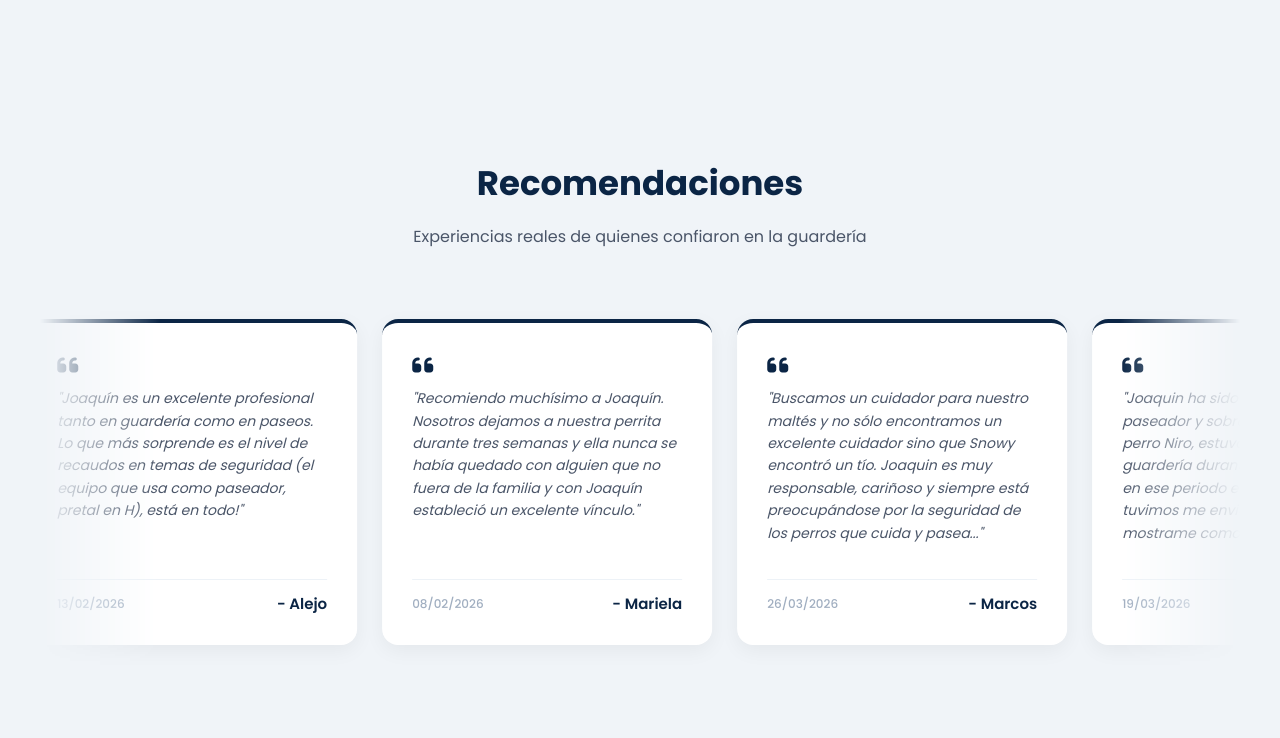
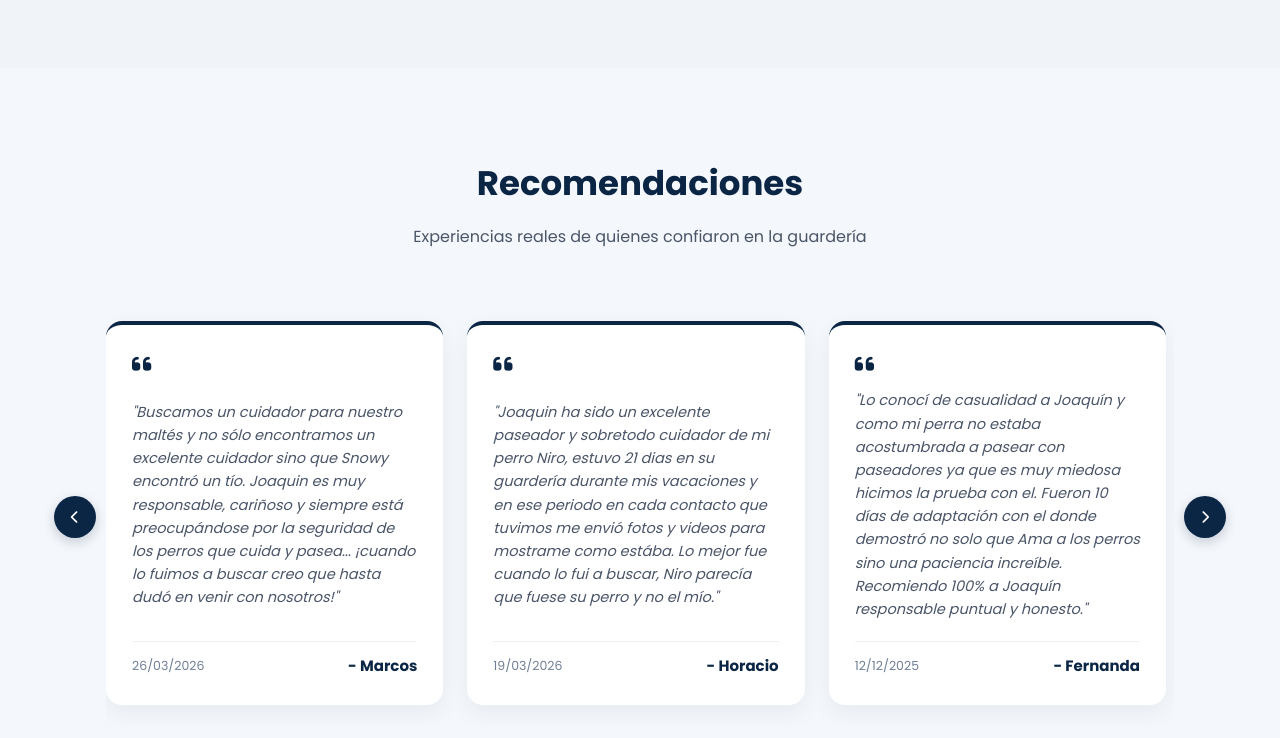
Before and after one commit to LucianaDanielaB/GUARDERIA-COGHLAN, a plain HTML site: page index.html in a window 1280 px wide. Shown: the part 5162-5900 px from the top of the page. Drawn offline with Linux system fonts and the light colour scheme.

Commit message:
Actualiza carrousel

```diff
--- a/index.html
+++ b/index.html
@@ -249,147 +249,74 @@
             </div>
         </section>
 
-<!-- SECCIÓN DE TESTIMONIOS (EFECTO CALESITA / CONTINUO) -->
-<section id="recomendaciones" style="background-color: var(--lavanda-suave); overflow: hidden;">
+         <section id="recomendaciones" style="background-color: #f4f7fb;">
     <h2>Recomendaciones</h2>
     <p class="subtitulo-servicios">Experiencias reales de quienes confiaron en la guardería</p>
 
-    <div class="calesita-contenedor">
-        <div class="calesita-track">
-            <!-- BLOQUE ORIGINAL (1 al 6) -->
-            <div class="calesita-card">
-                <div>
-                    <i class="fa-solid fa-quote-left" style="color: var(--azul-principal); font-size: 24px; margin-bottom: 10px;"></i>
-                    <p>"Buscamos un cuidador para nuestro maltés y no sólo encontramos un excelente cuidador sino que Snowy encontró un tío. Joaquin es muy responsable, cariñoso y siempre está preocupándose por la seguridad de los perros que cuida y pasea..."</p>
-                </div>
-                <div class="testimonio-footer">
-                    <span class="testimonio-fecha">26/03/2026</span>
+    <div class="carrusel-controlado">
+        <button type="button" class="carrusel-flecha prev" aria-label="Recomendación anterior" onclick="moverRecomendacion(-1)">
+            <i class="fa-solid fa-chevron-left"></i>
+        </button>
+
+        <div class="carrusel-pista" id="pistaRecomendaciones">
+            <article class="tarjeta-recomendacion">
+                <i class="fa-solid fa-quote-left icono-cita"></i>
+                <p>"Buscamos un cuidador para nuestro maltés y no sólo encontramos un excelente cuidador sino que Snowy encontró un tío. Joaquin es muy responsable, cariñoso y siempre está preocupándose por la seguridad de los perros que cuida y pasea... ¡cuando lo fuimos a buscar creo que hasta dudó en venir con nosotros!"</p>
+                <div class="pie-recomendacion">
+                    <span class="fecha-recomendacion">26/03/2026</span>
                     <h4>- Marcos</h4>
                 </div>
-            </div>
+            </article>
 
-            <div class="calesita-card">
-                <div>
-                    <i class="fa-solid fa-quote-left" style="color: var(--azul-principal); font-size: 24px; margin-bottom: 10px;"></i>
-                    <p>"Joaquin ha sido un excelente paseador y sobretodo cuidador de mi perro Niro, estuvo 21 dias en su guardería durante mis vacaciones y en ese periodo en cada contacto que tuvimos me envió fotos y videos para mostrame como estába."</p>
-                </div>
-                <div class="testimonio-footer">
-                    <span class="testimonio-fecha">19/03/2026</span>
+            <article class="tarjeta-recomendacion">
+                <i class="fa-solid fa-quote-left icono-cita"></i>
+                <p>"Joaquin ha sido un excelente paseador y sobretodo cuidador de mi perro Niro, estuvo 21 dias en su guardería durante mis vacaciones y en ese periodo en cada contacto que tuvimos me envió fotos y videos para mostrame como estába. Lo mejor fue cuando lo fui a buscar, Niro parecía que fuese su perro y no el mío."</p>
+                <div class="pie-recomendacion">
+                    <span class="fecha-recomendacion">19/03/2026</span>
                     <h4>- Horacio</h4>
                 </div>
-            </div>
+            </article>
 
-            <div class="calesita-card">
-                <div>
-                    <i class="fa-solid fa-quote-left" style="color: var(--azul-principal); font-size: 24px; margin-bottom: 10px;"></i>
-                    <p>"Lo conocí de casualidad a Joaquín y como mi perra no estaba acostumbrada a pasear con paseadores ya que es muy miedosa hicimos la prueba con el. Fueron 10 días de adaptación donde demostró una paciencia increíble."</p>
-                </div>
-                <div class="testimonio-footer">
-                    <span class="testimonio-fecha">12/12/2025</span>
+            <article class="tarjeta-recomendacion">
+                <i class="fa-solid fa-quote-left icono-cita"></i>
+                <p>"Lo conocí de casualidad a Joaquín y como mi perra no estaba acostumbrada a pasear con paseadores ya que es muy miedosa hicimos la prueba con el. Fueron 10 días de adaptación con el donde demostró no solo que Ama a los perros sino una paciencia increíble. Recomiendo 100% a Joaquín responsable puntual y honesto."</p>
+                <div class="pie-recomendacion">
+                    <span class="fecha-recomendacion">12/12/2025</span>
                     <h4>- Fernanda</h4>
                 </div>
-            </div>
+            </article>
 
-            <div class="calesita-card">
-                <div>
-                    <i class="fa-solid fa-quote-left" style="color: var(--azul-principal); font-size: 24px; margin-bottom: 10px;"></i>
-                    <p>"Súper recomendamos a Joaco! Tenemos una cachorra de 9 meses y la estuvo cuidando 10 días, la verdad es que fue súper atento y nos mantuvo al tanto de todo, ademas de ser muy dulce con ella y encargarse de sus paseos."</p>
-                </div>
-                <div class="testimonio-footer">
-                    <span class="testimonio-fecha">20/04/2026</span>
+            <article class="tarjeta-recomendacion">
+                <i class="fa-solid fa-quote-left icono-cita"></i>
+                <p>"Súper recomendamos a Joaco! Tenemos una cachorra de 9 meses y la estuvo cuidando 10 días, la verdad es que fue súper atento y nos mantuvo al tanto de todo, ademas de ser muy dulce con ella y encargarse de sus paseos y sus juegos, y también su comida!! Le cocinó con todo el amor, e incluso la cuidó muy bien los primeros días de celo."</p>
+                <div class="pie-recomendacion">
+                    <span class="fecha-recomendacion">20/04/2026</span>
                     <h4>- Lara</h4>
                 </div>
-            </div>
+            </article>
 
-            <div class="calesita-card">
-                <div>
-                    <i class="fa-solid fa-quote-left" style="color: var(--azul-principal); font-size: 24px; margin-bottom: 10px;"></i>
-                    <p>"Joaquín es un excelente profesional tanto en guardería como en paseos. Lo que más sorprende es el nivel de recaudos en temas de seguridad (el equipo que usa como paseador, pretal en H), está en todo!"</p>
-                </div>
-                <div class="testimonio-footer">
-                    <span class="testimonio-fecha">13/02/2026</span>
+            <article class="tarjeta-recomendacion">
+                <i class="fa-solid fa-quote-left icono-cita"></i>
+                <p>"Joaquín es un excelente profesional tanto en guardería como en paseos. Lo que más sorprende es el nivel de recaudos en temas de seguridad (el equipo que usa como paseador, pretal en H, la correa con doble enganche), está en todo! Te vas seguro que tu perro se queda con todo el cuidado que necesita."</p>
+                <div class="pie-recomendacion">
+                    <span class="fecha-recomendacion">13/02/2026</span>
                     <h4>- Alejo</h4>
                 </div>
-            </div>
+            </article>
 
-            <div class="calesita-card">
-                <div>
-                    <i class="fa-solid fa-quote-left" style="color: var(--azul-principal); font-size: 24px; margin-bottom: 10px;"></i>
-                    <p>"Recomiendo muchísimo a Joaquín. Nosotros dejamos a nuestra perrita durante tres semanas y ella nunca se había quedado con alguien que no fuera de la familia y con Joaquín estableció un excelente vínculo."</p>
-                </div>
-                <div class="testimonio-footer">
-                    <span class="testimonio-fecha">08/02/2026</span>
+            <article class="tarjeta-recomendacion">
+                <i class="fa-solid fa-quote-left icono-cita"></i>
+                <p>"Recomiendo muchísimo a Joaquín. Nosotros dejamos a nuestra perrita durante tres semanas y ella nunca se había quedado con alguien que no fuera de la familia y con Joaquín estableció un excelente vínculo. La llevamos tres veces antes para hacer una adaptación y ya desde el primer momento nos dimos cuenta de la seriedad y calidez."</p>
+                <div class="pie-recomendacion">
+                    <span class="fecha-recomendacion">08/02/2026</span>
                     <h4>- Mariela</h4>
                 </div>
-            </div>
+            </article>
+        </div>
 
-            <!-- DUPLICADO EXACTO PARA QUE EL LOOP DE LA CALESITA SEA INFINITO Y FLUIDO -->
-            <div class="calesita-card">
-                <div>
-                    <i class="fa-solid fa-quote-left" style="color: var(--azul-principal); font-size: 24px; margin-bottom: 10px;"></i>
-                    <p>"Buscamos un cuidador para nuestro maltés y no sólo encontramos un excelente cuidador sino que Snowy encontró un tío. Joaquin es muy responsable, cariñoso y siempre está preocupándose por la seguridad de los perros que cuida y pasea..."</p>
-                </div>
-                <div class="testimonio-footer">
-                    <span class="testimonio-fecha">26/03/2026</span>
-                    <h4>- Marcos</h4>
-                </div>
-            </div>
-
-            <div class="calesita-card">
-                <div>
-                    <i class="fa-solid fa-quote-left" style="color: var(--azul-principal); font-size: 24px; margin-bottom: 10px;"></i>
-                    <p>"Joaquin ha sido un excelente paseador y sobretodo cuidador de mi perro Niro, estuvo 21 dias en su guardería durante mis vacaciones y en ese periodo en cada contacto que tuvimos me envió fotos y videos para mostrame como estába."</p>
-                </div>
-                <div class="testimonio-footer">
-                    <span class="testimonio-fecha">19/03/2026</span>
-                    <h4>- Horacio</h4>
-                </div>
-            </div>
-
-            <div class="calesita-card">
-                <div>
-                    <i class="fa-solid fa-quote-left" style="color: var(--azul-principal); font-size: 24px; margin-bottom: 10px;"></i>
-                    <p>"Lo conocí de casualidad a Joaquín y como mi perra no estaba acostumbrada a pasear con paseadores ya que es muy miedosa hicimos la prueba con el. Fueron 10 días de adaptación donde demostró una paciencia increíble."</p>
-                </div>
-                <div class="testimonio-footer">
-                    <span class="testimonio-fecha">12/12/2025</span>
-                    <h4>- Fernanda</h4>
-                </div>
-            </div>
-
-            <div class="calesita-card">
-                <div>
-                    <i class="fa-solid fa-quote-left" style="color: var(--azul-principal); font-size: 24px; margin-bottom: 10px;"></i>
-                    <p>"Súper recomendamos a Joaco! Tenemos una cachorra de 9 meses y la estuvo cuidando 10 días, la verdad es que fue súper atento y nos mantuvo al tanto de todo, ademas de ser muy dulce con ella y encargarse de sus paseos."</p>
-                </div>
-                <div class="testimonio-footer">
-                    <span class="testimonio-fecha">20/04/2026</span>
-                    <h4>- Lara</h4>
-                </div>
-            </div>
-
-            <div class="calesita-card">
-                <div>
-                    <i class="fa-solid fa-quote-left" style="color: var(--azul-principal); font-size: 24px; margin-bottom: 10px;"></i>
-                    <p>"Joaquín es un excelente profesional tanto en guardería como en paseos. Lo que más sorprende es el nivel de recaudos en temas de seguridad (el equipo que usa como paseador, pretal en H), está en todo!"</p>
-                </div>
-                <div class="testimonio-footer">
-                    <span class="testimonio-fecha">13/02/2026</span>
-                    <h4>- Alejo</h4>
-                </div>
-            </div>
-
-            <div class="calesita-card">
-                <div>
-                    <i class="fa-solid fa-quote-left" style="color: var(--azul-principal); font-size: 24px; margin-bottom: 10px;"></i>
-                    <p>"Recomiendo muchísimo a Joaquín. Nosotros dejamos a nuestra perrita durante tres semanas y ella nunca se había quedado con alguien que no fuera de la familia y con Joaquín estableció un excelente vínculo."</p>
-                </div>
-                <div class="testimonio-footer">
-                    <span class="testimonio-fecha">08/02/2026</span>
-                    <h4>- Mariela</h4>
-                </div>
-            </div>
-        </div>
+        <button type="button" class="carrusel-flecha next" aria-label="Siguiente recomendación" onclick="moverRecomendacion(1)">
+            <i class="fa-solid fa-chevron-right"></i>
+        </button>
     </div>
 </section>
 
--- a/script.js
+++ b/script.js
@@ -9,16 +9,18 @@ function mostrarMensajeExito() {
 // ==========================================
 // CONTROLADOR DEL CARRUSEL DE TESTIMONIOS
 // ==========================================
-function moverCarrusel(direccion) {
-    const track = document.getElementById('trackRecomendaciones');
-    if (!track) return;
+function moverRecomendacion(direccion) {
+    const pista = document.getElementById('pistaRecomendaciones');
+    if (!pista) return;
 
-    // Ancho exacto de una sola tarjeta (330px) + el espacio del gap (25px) = 355px
-    // Esto asegura que avance exactamente de a un testimonio por vez de forma suave y controlada
-    const anchoTarjeta = 355;
+    const primeraTarjeta = pista.querySelector('.tarjeta-recomendacion');
+    if (!primeraTarjeta) return;
 
-    track.scrollBy({
-        left: direccion * anchoTarjeta,
-        behavior: 'smooth' // Desplazamiento animado, lento y elegante
+    const gap = parseFloat(window.getComputedStyle(pista).gap) || 24;
+    const paso = primeraTarjeta.getBoundingClientRect().width + gap;
+
+    pista.scrollBy({
+        left: direccion * paso,
+        behavior: 'smooth'
     });
 }
--- a/style.css
+++ b/style.css
@@ -563,83 +563,120 @@ footer p {
     box-shadow: 0 6px 16px rgba(11, 37, 69, 0.3);
 }
 
-/* =====================================
-   ESTILOS EFECTO CALESITA / LOOP CONTINUO
-   ===================================== */
-
-.calesita-contenedor {
-    max-width: 1200px;
+.carrusel-controlado {
+    position: relative;
+    max-width: 1180px;
     margin: 0 auto;
-    overflow: hidden;
-    position: relative;
-    padding: 20px 0;
-    /* Difuminado sutil a los costados para que quede ultra profesional */
-    mask-image: linear-gradient(to right, transparent, black 10%, black 90%, transparent);
-    -webkit-mask-image: linear-gradient(to right, transparent, black 10%, black 90%, transparent);
+    padding: 10px 56px;
 }
 
-.calesita-track {
+.carrusel-pista {
     display: flex;
-    gap: 25px;
-    width: max-content;
-    /* Aquí definís la velocidad: a mayor cantidad de segundos, más lento y controlado se mueve */
-    animation: desplazarCalesita 35s linear infinite;
+    gap: 24px;
+    overflow-x: auto;
+    scroll-snap-type: x mandatory;
+    scroll-behavior: smooth;
+    padding: 12px 4px 20px;
+    scrollbar-width: none;
+    -ms-overflow-style: none;
 }
 
-/* Se pausa automáticamente si el usuario apoya el mouse para leer tranquilo */
-.calesita-contenedor:hover .calesita-track {
-    animation-play-state: paused;
+.carrusel-pista::-webkit-scrollbar {
+    display: none;
 }
 
-.calesita-card {
-    flex: 0 0 330px;
-    background-color: white;
-    padding: 30px;
+.tarjeta-recomendacion {
+    flex: 0 0 calc((100% - 48px) / 3);
+    scroll-snap-align: start;
+    background: #ffffff;
     border-radius: 16px;
-    box-shadow: 0 6px 20px rgba(0, 0, 0, 0.05);
-    border-top: 4px solid var(--azul-principal);
+    padding: 28px 26px;
+    box-shadow: 0 8px 24px rgba(11, 37, 69, 0.06);
+    border-top: 4px solid #0b2545;
     display: flex;
     flex-direction: column;
     justify-content: space-between;
 }
 
-.testimonio-footer {
+.icono-cita {
+    color: #0b2545;
+    font-size: 22px;
+    margin-bottom: 14px;
+}
+
+.tarjeta-recomendacion p {
+    font-style: italic;
+    font-size: 14.5px;
+    line-height: 1.6;
+    color: #4a5568;
+    margin: 0 0 20px;
+}
+
+.pie-recomendacion {
     display: flex;
     justify-content: space-between;
     align-items: center;
     border-top: 1px solid #edf2f7;
     padding-top: 12px;
-    margin-top: 15px;
 }
 
-.testimonio-fecha {
-    font-size: 12px;
-    color: #a0aec0;
-    font-weight: 500;
+.fecha-recomendacion {
+    font-size: 12.5px;
+    color: #718096;
 }
 
-.calesita-card h4 {
+.pie-recomendacion h4 {
+    margin: 0;
     font-size: 15px;
-    color: var(--azul-principal);
-    font-weight: 600;
-    margin: 0;
+    color: #0b2545;
 }
 
-.calesita-card p {
-    font-size: 14px;
-    line-height: 1.6;
-    color: var(--texto-suave);
-    margin-bottom: 20px;
-    font-style: italic;
+.carrusel-flecha {
+    position: absolute;
+    top: 50%;
+    transform: translateY(-50%);
+    width: 42px;
+    height: 42px;
+    border-radius: 50%;
+    border: none;
+    background: #0b2545;
+    color: #ffffff;
+    cursor: pointer;
+    display: flex;
+    align-items: center;
+    justify-content: center;
+    box-shadow: 0 4px 12px rgba(11, 37, 69, 0.2);
+    transition: background-color 0.2s ease, transform 0.2s ease;
+    z-index: 2;
 }
 
-/* Animación continua de la calesita */
-@keyframes desplazarCalesita {
-    0% {
-        transform: translateX(0);
-    }
-    100% {
-        /* Se desplaza exactamente el ancho del primer bloque completo de 6 tarjetas */
-        transform: translateX(calc(-50% - 12.5px));
+.carrusel-flecha:hover {
+    background: #13315c;
+    transform: translateY(-50%) scale(1.06);
+}
+
+.carrusel-flecha.prev {
+    left: 4px;
+}
+
+.carrusel-flecha.next {
+    right: 4px;
+}
+
+@media (max-width: 900px) {
+    .tarjeta-recomendacion {
+        flex: 0 0 calc((100% - 24px) / 2);
     }
 }
+
+@media (max-width: 600px) {
+    .carrusel-controlado {
+        padding: 10px 16px;
+    }
+    .tarjeta-recomendacion {
+        flex: 0 0 100%;
+    }
+    .carrusel-flecha {
+        display: none;
+    }
+}
```
